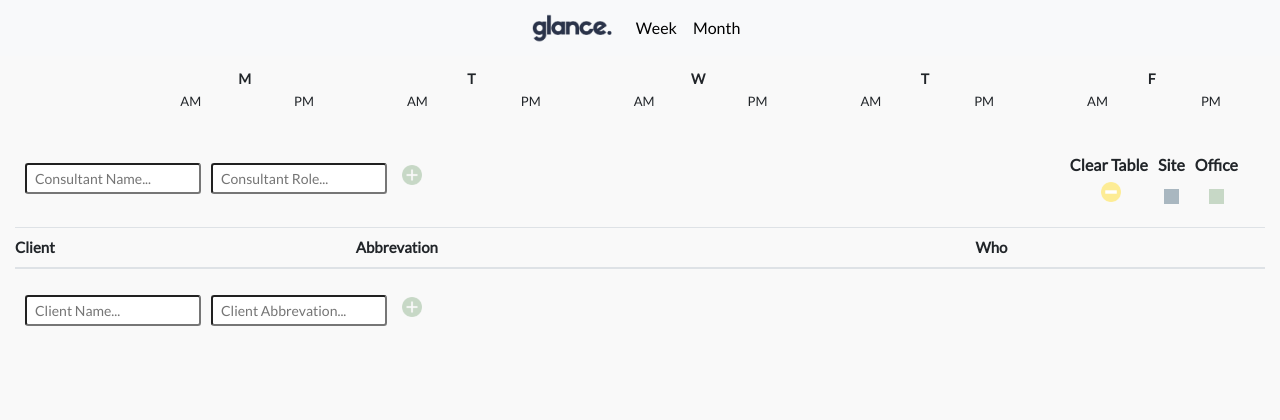
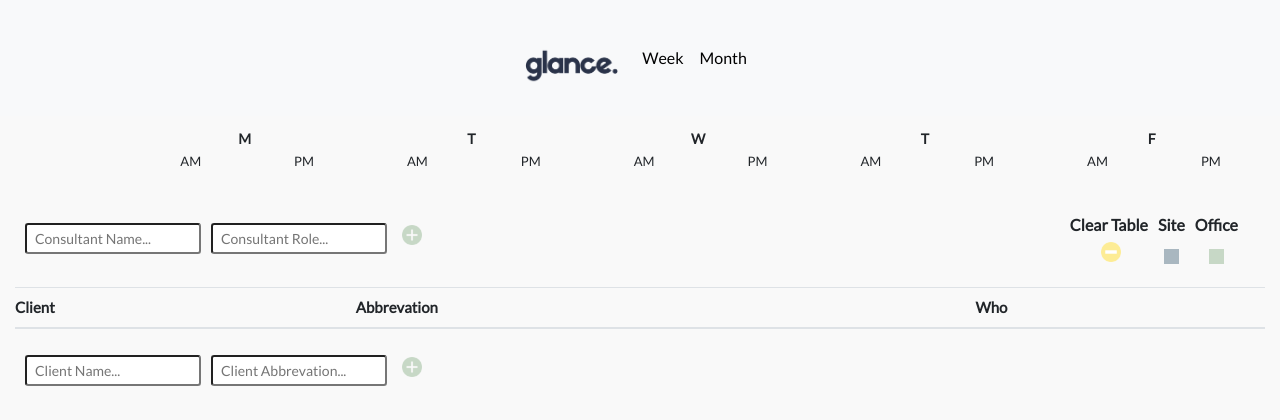
Before and after one commit to tristankells/bulletproof-weekly-planner, a PHP site: page /week-calendar.html in a window 1280 px wide. Shown: the top 420 px of the page. Run offline with PHP 8.4, Linux system fonts and the light colour scheme; data that the repository does not hold is empty; some libraries are stand-ins or nearby versions.

Commit message:
Updates to UI for index and month calendar

```diff
--- a/index.html
+++ b/index.html
@@ -4,7 +4,7 @@
 <head>
     <meta charset="utf-8" />
     <meta http-equiv="X-UA-Compatible" content="IE=edge">
-    <title>Page Title</title>
+    <title> Glance: Manage your team </title>
     <meta name="viewport" content="width=device-width, initial-scale=1">
     <link rel="stylesheet" href="https://maxcdn.bootstrapcdn.com/bootstrap/4.1.0/css/bootstrap.min.css">
     <script src="https://ajax.googleapis.com/ajax/libs/jquery/3.3.1/jquery.min.js"></script>
--- a/month-calendar.html
+++ b/month-calendar.html
@@ -2,7 +2,7 @@
 <html>
 
 <head>
-    <title>Glance</title>
+    <title>Glance: Month View</title>
     <meta charset="utf-8">
     <meta name="viewport" content="width=device-width, initial-scale=1">
     <link rel="stylesheet" href="https://maxcdn.bootstrapcdn.com/bootstrap/4.1.0/css/bootstrap.min.css">
--- a/style/week-calendar-style.css
+++ b/style/week-calendar-style.css
@@ -29,6 +29,23 @@ body {
 .nav-link:hover {
     color: #A9B7C0;
 }
+
+.logo {
+    width: auto;
+    height: 35px;
+
+  }
+
+  .navbar-brand {
+    height: 100px;
+    line-height: 100px;
+  }
+  .navbar-nav .nav-link {
+    padding-top: 0;
+    padding-bottom: 0;
+    height: 100px;
+    line-height: 100px;
+  }
 
 
 /*CSS for context menu adapted from https://stackoverflow.com/questions/4495626/making-custom-right-click-context-menus-for-my-web-app 12/07/2018 */
@@ -72,12 +89,7 @@ select option {
     margin-right: auto !important;
 }
 
-.logo {
-  display: block;
-  max-height:30px;
-  width: auto;
-  height: auto;
-}
+
 
 td{
     padding:0!important;
@@ -144,7 +156,8 @@ td{
 }
 
 .office-colour {
-    background-color: #C7D8C6;
+    /*background-color: #C7D8C6; */
+    background-color: #EFD9C1;
 }
 
 .consultanttablekey {
--- a/week-calendar.html
+++ b/week-calendar.html
@@ -2,7 +2,7 @@
 <html>
 
 <head>
-    <title>Glance</title>
+    <title>Glance: Week View</title>
     <meta charset="utf-8">
     <meta name="viewport" content="width=device-width, initial-scale=1">
     <link rel="stylesheet" href="https://maxcdn.bootstrapcdn.com/bootstrap/4.1.0/css/bootstrap.min.css">
@@ -17,7 +17,9 @@
     <link rel="stylesheet" type="text/css" href="//fonts.googleapis.com/css?family=Lato" />
 </head>
 
+
 <body>
+
     <ul class='custom-menu'>
         <li data-action="1">On-Site</li>
         <li data-action="2">Office Time</li>
```
